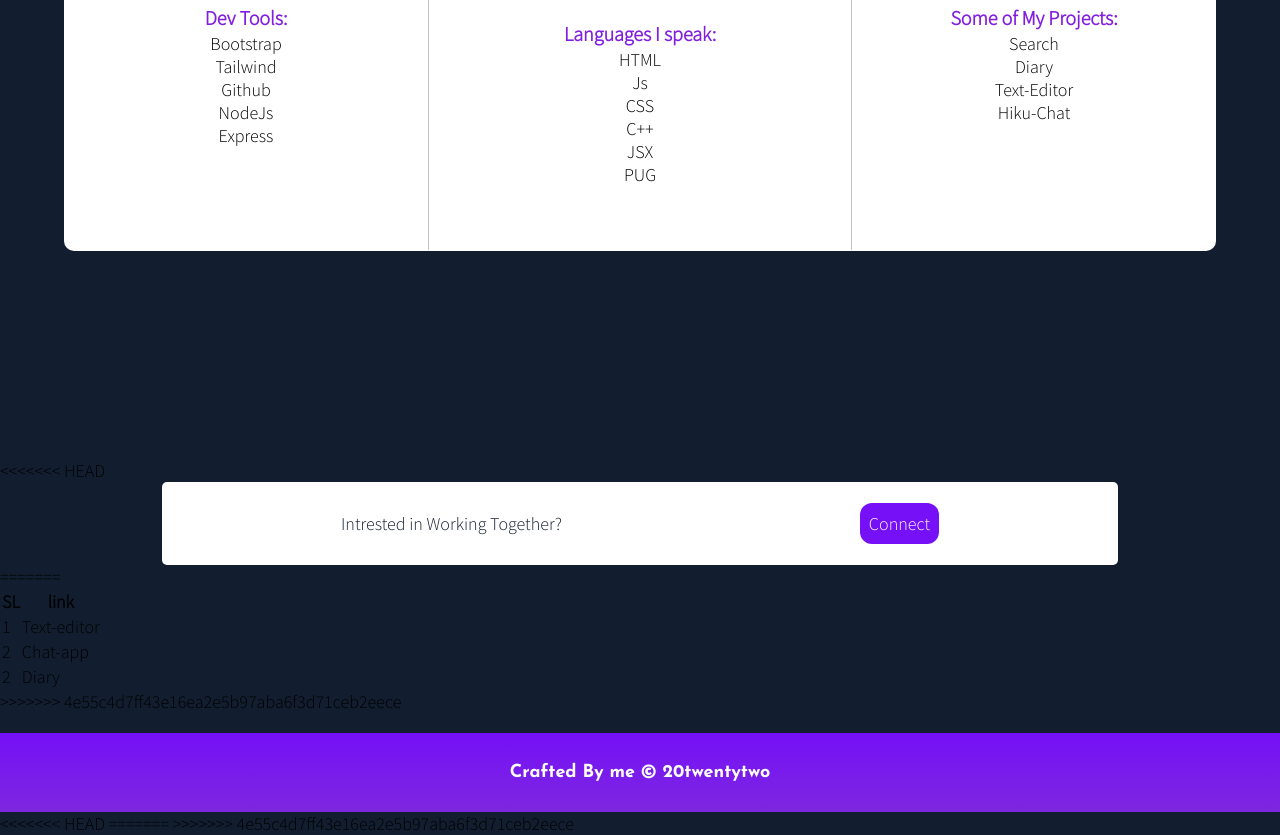
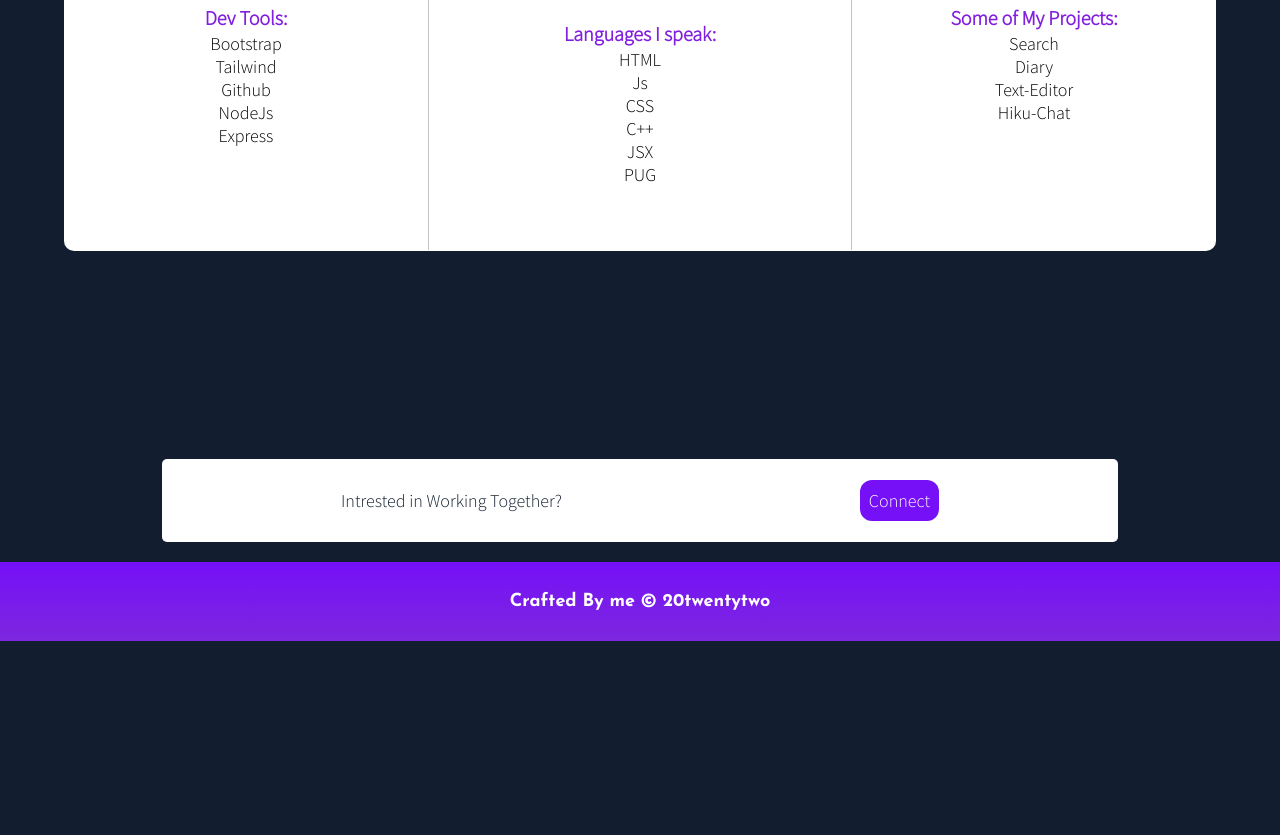
Before and after one commit to Pankajkooooool/My-page, a plain HTML site: page index.html in a window 1280 px wide. Shown: the part 1306-2141 px from the top of the page. After the commit the page ends 1947 px from the top, so only its background shows below. Drawn offline with Linux system fonts and the light colour scheme.

Commit message:
Update index.html

```diff
--- a/index.html
+++ b/index.html
@@ -76,39 +76,18 @@
        </div>
     </div>
     <section>
-<<<<<<< HEAD
+
         <div class="workblank">
             Intrested in Working Together?
             <div><a href="/contact.html" id="contbutt">Connect</a></div>
         </div>
-=======
-        <div id="container">
-            <table id="mytble">
-                <tr>
-                    <th>SL</th>
-                    <th>link</th>
-                </tr>
-                <tr>
-                    <td>1</td>
-                    <td><a href="https://pankaj-projects-texteditor.netlify.app/" target="_blank" rel="noopener noreferrer">Text-editor</a></td>
-                </tr>
-                <tr>
-                    <td>2</td>
-                    <td><a href="https://hiku-p2p.netlify.app/" target="_blank" rel="noopener noreferrer">Chat-app</a></td>
-                </tr>
-                <tr>
-                    <td>2</td>
-                    <td><a href="https://mydairies.netlify.app/" target="_blank" rel="noopener noreferrer">Diary </a></td>
-                </tr>
-            </table>
-        </div></div>
->>>>>>> 4e55c4d7ff43e16ea2e5b97aba6f3d71ceb2eece
+</div>
+
     </section>
 <footer>Crafted By me &#169; 20twentytwo</footer>
 </body>
-<<<<<<< HEAD
-</html>
-=======
 
 </html>
->>>>>>> 4e55c4d7ff43e16ea2e5b97aba6f3d71ceb2eece
+
+
+</html>
```
